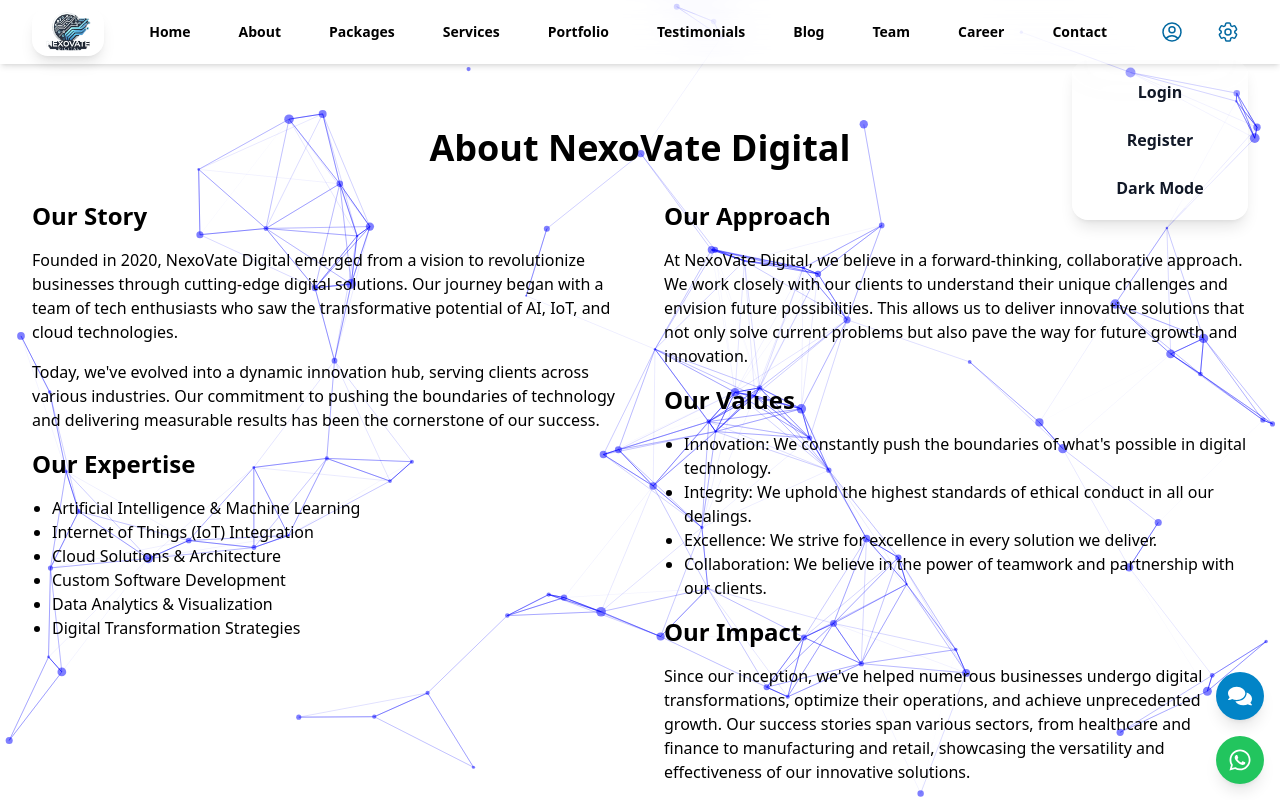
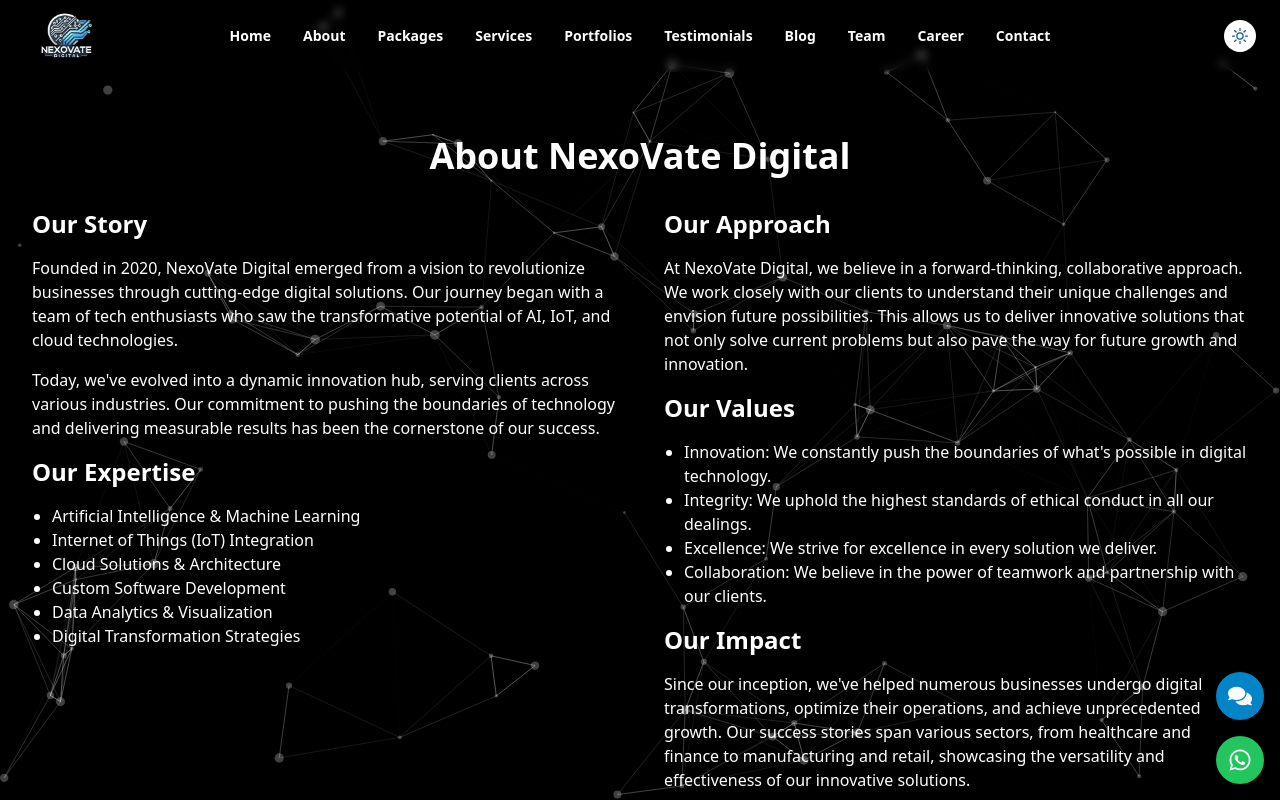
Before and after one commit to Muhammadd-01/NexoVate-Digital, a React (Vite) app: page /about in a window 1280 px wide. Both pictures are taken after a click on the button 1228 px from the left and 32 px from the top of the page. Shown: the top 800 px of the page. Built offline with nearby package versions, Linux system fonts and the light colour scheme.

Commit message:
Nexovate Digital

```diff
--- a/src/components/Header.jsx
+++ b/src/components/Header.jsx
@@ -1,13 +1,6 @@
 import { Link, useLocation } from "react-router-dom";
-import { useState, useContext, useEffect } from "react";
-import {
-  Bars3Icon,
-  XMarkIcon,
-  MoonIcon,
-  SunIcon,
-  UserCircleIcon,
-  Cog6ToothIcon,
-} from "@heroicons/react/24/outline";
+import { useState, useEffect, useContext } from "react";
+import { Bars3Icon, XMarkIcon, MoonIcon, SunIcon } from "@heroicons/react/24/outline";
 import { motion, AnimatePresence } from "framer-motion";
 import { ThemeContext } from "../contexts/ThemeContext";
 
@@ -16,7 +9,7 @@ const navigation = [
   { name: "About", href: "/about" },
   { name: "Packages", href: "/packages" },
   { name: "Services", href: "/services" },
-  { name: "Portfolio", href: "/portfolio" },
+  { name: "Portfolios", href: "/portfolios" },
   { name: "Testimonials", href: "/testimonials" },
   { name: "Blog", href: "/blog" },
   { name: "Team", href: "/team" },
@@ -26,126 +19,89 @@ const navigation = [
 
 export default function Header() {
   const [mobileMenuOpen, setMobileMenuOpen] = useState(false);
-  const [settingsOpen, setSettingsOpen] = useState(false);
   const location = useLocation();
   const { theme, toggleTheme } = useContext(ThemeContext);
 
   useEffect(() => {
     setMobileMenuOpen(false);
-    setSettingsOpen(false);
-  }, [location]);
+  }, []);
 
   return (
     <motion.header
       initial={{ opacity: 0, y: -50 }}
       animate={{ opacity: 1, y: 0 }}
       transition={{ duration: 0.5 }}
-      className="sticky top-0 z-50 bg-white/20 dark:bg-gray-900/20 backdrop-blur-xl shadow-md"
+      className="bg-nexovate-gradient shadow-md sticky top-0 z-50 backdrop-blur-sm"
     >
-      <nav className="mx-auto flex max-w-7xl items-center justify-between py-2 px-4 lg:px-8">
+      <nav
+        className="mx-auto flex max-w-7xl items-center justify-between p-2 lg:px-6"
+        aria-label="Global"
+      >
         {/* Logo */}
-        <Link to="/" className="flex items-center">
-          <motion.img
-            src="src/assets/nexovate-logo.png"
-            alt="NexoVate Digital"
-            className="h-12 w-auto rounded-2xl shadow-lg"
-            whileHover={{ scale: 1.05 }}
-          />
-        </Link>
+        <div className="flex lg:flex-1">
+          <Link to="/" className="-m-1.5 p-1.5">
+            <span className="sr-only">NexoVate Digital</span>
+            <motion.div whileHover={{ scale: 1.05 }} className="relative flex items-center">
+              <img
+                className="h-8 w-auto sm:h-10 md:h-12 lg:h-14 rounded-xl shadow-md"
+                src="src/assets/nexovate-logo.png"
+                alt="NexoVate Digital"
+              />
+            </motion.div>
+          </Link>
+        </div>
 
-        {/* Desktop navigation */}
-        <div className="hidden lg:flex lg:items-center lg:gap-6 mx-auto">
+        {/* Mobile Menu Button */}
+        <div className="flex lg:hidden">
+          <button
+            type="button"
+            className="-m-2.5 inline-flex items-center justify-center rounded-md p-2 text-nexovate-blue-500 hover:bg-nexovate-gradient hover:text-white"
+            onClick={() => setMobileMenuOpen(!mobileMenuOpen)}
+          >
+            <span className="sr-only">Open main menu</span>
+            {mobileMenuOpen ? (
+              <XMarkIcon className="h-6 w-6" aria-hidden="true" />
+            ) : (
+              <Bars3Icon className="h-6 w-6" aria-hidden="true" />
+            )}
+          </button>
+        </div>
+
+        {/* Desktop Nav Links */}
+        <div className="hidden lg:flex lg:gap-x-8">
           {navigation.map((item) => (
             <Link
               key={item.name}
               to={item.href}
-              className={`text-sm font-semibold transition-colors duration-200 px-3 py-2 rounded-xl backdrop-blur-md bg-white/10 dark:bg-gray-800/20 hover:bg-white/30 dark:hover:bg-gray-700/30 ${
+              className={`text-sm font-semibold leading-6 transition-colors duration-200 text-white ${
                 location.pathname === item.href
-                  ? "text-nexovate-blue-400"
-                  : "text-white/90"
+                  ? "text-nexovate-blue-300"
+                  : "hover:bg-nexovate-gradient hover:text-white"
               }`}
             >
-              <motion.span whileHover={{ scale: 1.05 }}>{item.name}</motion.span>
+              <motion.span whileHover={{ scale: 1.05 }} className="inline-block">
+                {item.name}
+              </motion.span>
             </Link>
           ))}
         </div>
 
-        {/* Right side icons: Profile + Settings */}
-        <div className="hidden lg:flex lg:items-center lg:gap-4">
-          {/* Profile Icon */}
-          <Link
-            to="/profile"
-            className="rounded-full p-2 backdrop-blur-md bg-white/20 dark:bg-gray-800/20 hover:bg-white/30 dark:hover:bg-gray-700/30 transition"
+        {/* Theme Toggle */}
+        <div className="hidden lg:flex lg:flex-1 lg:justify-end">
+          <button
+            onClick={toggleTheme}
+            className="rounded-full p-1.5 bg-white text-nexovate-blue-800 hover:bg-nexovate-gradient hover:text-white"
           >
-            <UserCircleIcon className="h-6 w-6 text-nexovate-blue-700" />
-          </Link>
-
-          {/* Settings Wheel */}
-          <div className="relative">
-            <button
-              onClick={() => setSettingsOpen(!settingsOpen)}
-              className="rounded-full p-2 backdrop-blur-md bg-white/20 dark:bg-gray-800/20 hover:bg-white/30 dark:hover:bg-gray-700/30 transition transform hover:rotate-12"
-            >
-              <Cog6ToothIcon className="h-6 w-6 text-nexovate-blue-700" />
-            </button>
-<AnimatePresence>
-  {settingsOpen && (
-    <motion.div
-      initial={{ opacity: 0, scale: 0.7 }}
-      animate={{ opacity: 1, scale: 1 }}
-      exit={{ opacity: 0, scale: 0.7 }}
-      transition={{ duration: 0.25 }}
-      className="absolute right-0 mt-2 w-44 bg-white/20 dark:bg-gray-900/20 backdrop-blur-xl rounded-2xl shadow-lg flex flex-col gap-2 p-3 z-50"
-    >
-      <Link
-        to="/login"
-        onClick={() => setSettingsOpen(false)}
-        className={`px-3 py-2 rounded-xl backdrop-blur-md bg-nexovate-blue-600/70 hover:bg-nexovate-blue-500 font-semibold text-center transition ${
-          theme === "dark" ? "text-white" : "text-gray-900"
-        }`}
-      >
-        Login
-      </Link>
-      <Link
-        to="/register"
-        onClick={() => setSettingsOpen(false)}
-        className={`px-3 py-2 rounded-xl backdrop-blur-md bg-nexovate-blue-400/70 hover:bg-nexovate-blue-300 font-semibold text-center transition ${
-          theme === "dark" ? "text-white" : "text-gray-900"
-        }`}
-      >
-        Register
-      </Link>
-      <button
-        onClick={() => {
-          toggleTheme();
-          setSettingsOpen(false);
-        }}
-        className={`px-3 py-2 rounded-xl backdrop-blur-md bg-white/20 dark:bg-gray-800/20 hover:bg-white/40 dark:hover:bg-gray-700/30 font-semibold text-center transition ${
-          theme === "dark" ? "text-white" : "text-gray-900"
-        }`}
-      >
-        {theme === "dark" ? "Light Mode" : "Dark Mode"}
-      </button>
-    </motion.div>
-  )}
-</AnimatePresence>
-
-
-          </div>
-        </div>
-
-        {/* Mobile hamburger */}
-        <div className="flex lg:hidden items-center gap-2">
-          <button
-            onClick={() => setMobileMenuOpen(!mobileMenuOpen)}
-            className="rounded-full p-2 backdrop-blur-md bg-white/20 dark:bg-gray-800/20 hover:bg-white/30 dark:hover:bg-gray-700/30 transition"
-          >
-            {mobileMenuOpen ? <XMarkIcon className="h-6 w-6" /> : <Bars3Icon className="h-6 w-6" />}
+            {theme === "dark" ? (
+              <SunIcon className="h-5 w-5" />
+            ) : (
+              <MoonIcon className="h-5 w-5" />
+            )}
           </button>
         </div>
       </nav>
 
-      {/* Mobile menu */}
+      {/* Mobile Dropdown */}
       <AnimatePresence>
         {mobileMenuOpen && (
           <motion.div
@@ -153,23 +109,32 @@ export default function Header() {
             animate={{ opacity: 1, height: "auto" }}
             exit={{ opacity: 0, height: 0 }}
             transition={{ duration: 0.3 }}
-            className="lg:hidden bg-white/20 dark:bg-gray-900/20 backdrop-blur-xl"
+            className="lg:hidden"
           >
-            <div className="space-y-1 px-4 py-3">
+            <div className="space-y-1 px-2 pb-3 pt-2">
               {navigation.map((item) => (
                 <Link
                   key={item.name}
                   to={item.href}
-                  className={`block rounded-xl px-3 py-2 text-base font-medium ${
+                  className={`block rounded-md px-3 py-2 text-base font-medium ${
                     location.pathname === item.href
-                      ? "bg-nexovate-blue-700 text-white"
-                      : "text-white hover:bg-nexovate-blue-600"
+                      ? "bg-nexovate-blue-800 text-white"
+                      : "text-white hover:bg-nexovate-blue-700"
                   }`}
                   onClick={() => setMobileMenuOpen(false)}
                 >
                   {item.name}
                 </Link>
               ))}
+              <button
+                onClick={() => {
+                  toggleTheme();
+                  setMobileMenuOpen(false);
+                }}
+                className="block w-full text-left rounded-md px-3 py-2 text-base font-medium text-white hover:bg-nexovate-blue-700"
+              >
+                {theme === "dark" ? "Light Mode" : "Dark Mode"}
+              </button>
             </div>
           </motion.div>
         )}
--- a/src/components/ParticleBackground.jsx
+++ b/src/components/ParticleBackground.jsx
@@ -55,7 +55,7 @@ const ParticleBackground = () => {
             color: theme === "dark" ? "#FFFFFF" : "#0000FF",
             distance: 150,
             enable: true,
-            opacity: 0.5,
+            opacity: 0.25, // ↓ decreased from 0.5 → 0.25
             width: 1,
           },
           collisions: {
@@ -79,7 +79,7 @@ const ParticleBackground = () => {
             value: 80,
           },
           opacity: {
-            value: 0.5,
+            value: 0.25, // ↓ decreased from 0.5 → 0.25
           },
           shape: {
             type: "circle",
```
